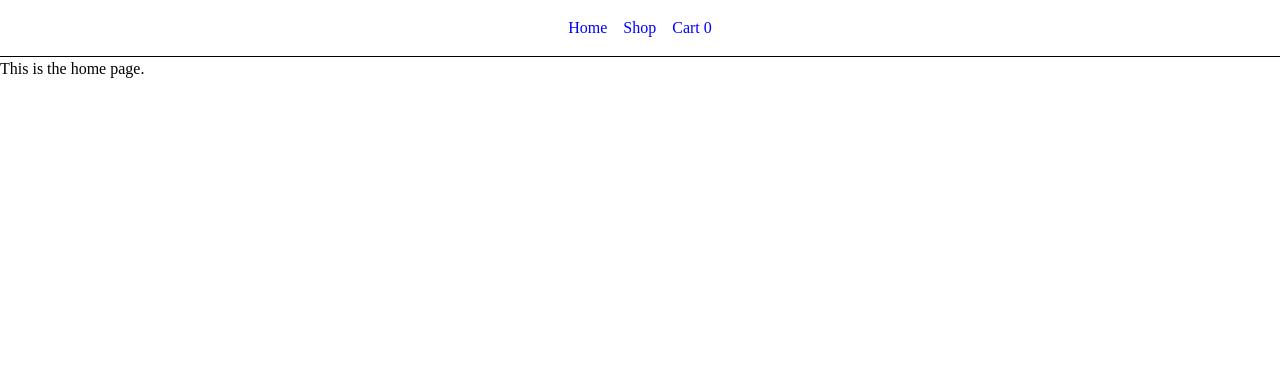
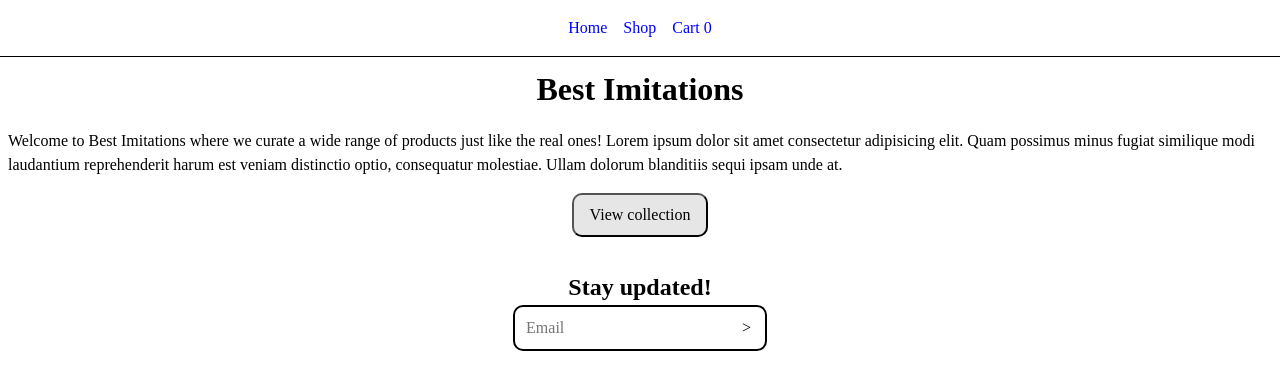
Before and after one commit to csdropout/shopping-cart, a React (Vite) app: page / in a window 1280 px wide. Shown: the top 390 px of the page. Built offline with nearby package versions, Linux system fonts and the light colour scheme.

Commit message:
Add basic home page

```diff
--- a/src/pages/Home.jsx
+++ b/src/pages/Home.jsx
@@ -1,5 +1,37 @@
+import styles from "./home.module.css";
+import { Link } from "react-router";
+
 function Home() {
-  return <p>This is the home page.</p>;
+  return (
+    <div className={styles.container}>
+      <div className={styles.intro}>
+        <h1>Best Imitations</h1>
+        <p>
+          Welcome to Best Imitations where we curate a wide range of products
+          just like the real ones! Lorem ipsum dolor sit amet consectetur
+          adipisicing elit. Quam possimus minus fugiat similique modi laudantium
+          reprehenderit harum est veniam distinctio optio, consequatur
+          molestiae. Ullam dolorum blanditiis sequi ipsam unde at.
+        </p>
+        <button className={styles.underlineButton}>
+          <Link to="shop">View collection</Link>
+        </button>
+      </div>
+      <Newsletter />
+    </div>
+  );
+}
+
+function Newsletter() {
+  return (
+    <div className={styles.newsletterContainer}>
+      <h2>Stay updated!</h2>
+      <div className={styles.newsletterField}>
+        <input type="email" placeholder="Email" />
+        <button>&gt;</button>
+      </div>
+    </div>
+  );
 }
 
 export default Home;
--- /dev/null
+++ b/src/pages/home.module.css
@@ -0,0 +1,66 @@
+.container {
+  display: flex;
+  flex-direction: column;
+  align-items: center;
+  padding: 0.5rem;
+}
+
+.intro {
+  display: flex;
+  flex-direction: column;
+  gap: 1rem;
+  align-items: center;
+  margin-bottom: 2rem;
+}
+
+.intro h1 {
+  text-align: center;
+}
+
+.underlineButton {
+  width: fit-content;
+  text-decoration: none;
+  background-color: #e6e6e6;
+  border-radius: 10px;
+  cursor: pointer;
+  padding: 0.5rem 1rem;
+  transition: all 0.3s ease-out;
+}
+
+.underlineButton:hover {
+  text-decoration: underline;
+  transform: translate(-1px, -1px);
+  box-shadow: rgba(0, 0, 0, 0.15) 1.95px 1.95px 2.6px;
+}
+
+.underlineButton a {
+  color: inherit;
+}
+
+.newsletterContainer {
+  text-align: center;
+}
+
+.newsletterField {
+  display: flex;
+  gap: 0.5rem;
+  border: 2px solid black;
+  border-radius: 10px;
+  width: fit-content;
+  padding: 0.5rem;
+}
+
+.newsletterField input {
+  padding-left: 0.2rem;
+  border: none;
+}
+
+.newsletterField button {
+  background-color: white;
+  border: none;
+}
+
+.newsletterField button:hover {
+  background-color: #e6e6e6;
+  border-radius: 50%;
+}
```
